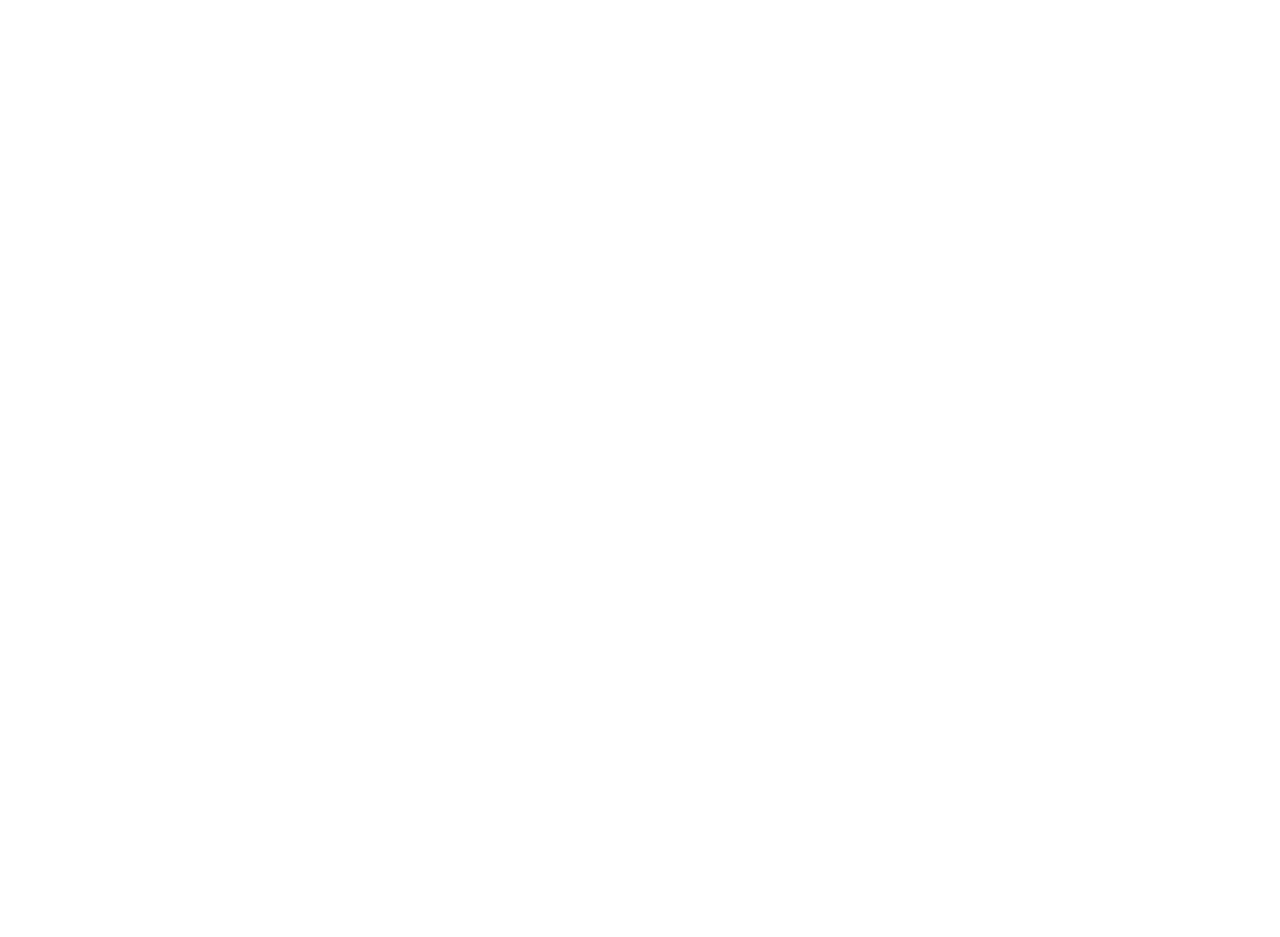
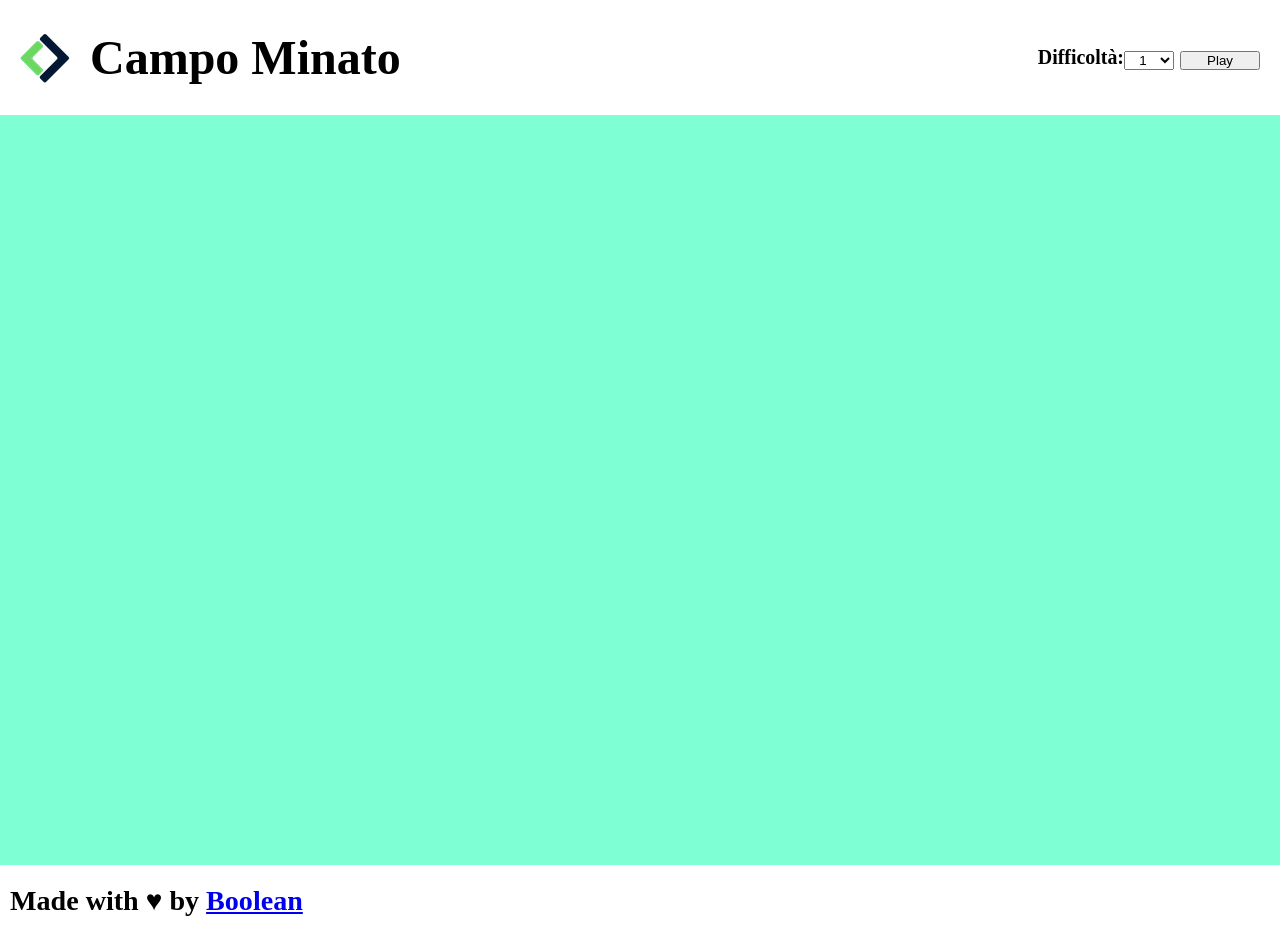
Before and after one commit to RiccardoGarbo/js-campominato-grid, a plain HTML site: page index.html in a window 1280 px wide. Before the commit the page ends 800 px from the top, so only its background shows below. Drawn offline with Linux system fonts and the light colour scheme.

Commit message:
added element file html, and added style with css

```diff
--- a/css/style.css
+++ b/css/style.css
@@ -0,0 +1,74 @@
+/*Generics*/
+* {
+    box-sizing: border-box;
+    margin: 0;
+    padding: 0;
+}
+
+
+img {
+    max-width: 100%;
+    display: block;
+}
+
+.container {
+    width: 1080px;
+    margin: 0 auto;
+}
+
+/*HEADER*/
+header {
+    display: flex;
+    justify-content: space-between;
+    padding: 30px 20px;
+    font-size: 1.5rem;
+    align-items: center;
+
+}
+
+header h1 {
+    padding: 0 20px;
+}
+
+.logo-title,
+.buttons {
+    display: flex;
+    align-items: center;
+}
+
+.buttons select {
+    width: 50px;
+    text-align: center;
+}
+
+.buttons button {
+    width: 80px;
+    text-align: center;
+}
+
+/*Main*/
+main {
+    background-color: #7FFFD4;
+}
+
+.grid {
+    width: 750px;
+    height: 750px;
+    margin: 0 auto;
+    padding: 80px 0px;
+    display: flex;
+    flex-wrap: wrap;
+    align-content: flex-start;
+}
+
+.grid .cell {
+    cursor: pointer;
+    width: calc(100% / 10);
+    height: calc(100% / 10);
+    border: 1px solid black;
+}
+
+footer {
+    padding: 20px 10px;
+    font-size: 1.5rem;
+}
--- a/index.html
+++ b/index.html
@@ -6,11 +6,35 @@
     <meta name="viewport" content="width=device-width, initial-scale=1.0">
     <title>Document</title>
     <link rel="stylesheet" href="css/style.css">
-    <script src="js/script.js"></script>
+    <script defer src="js/script.js"></script>
 
 </head>
 
 <body>
+    <header>
+        <div class="logo-title">
+            <img src="img/Logo1.png" alt="">
+            <h1>Campo Minato</h1>
+        </div>
+        <div class="buttons">
+            <h5>Difficoltà:</h5>
+            <form>
+                <select>
+                    <option value="">1</option>
+                    <option value="">2</option>
+                    <option value="">3</option>
+                </select>
+                <button>Play</button>
+            </form>
+        </div>
+    </header>
+    <main>
+        <div class="grid">
+        </div>
+    </main>
+    <footer>
+        <h3>Made with &hearts; by <a href="#">Boolean</a></h3>
+    </footer>
 
 </body>
 
```
Also changed, not shown: img/Logo1.png (added).
